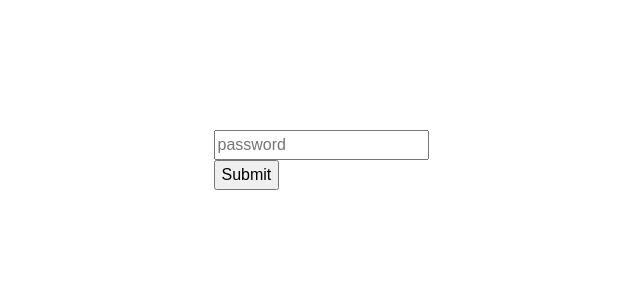
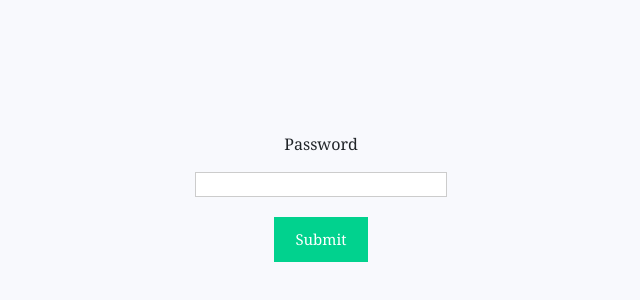
Before and after one commit to DurdenP/wedding, a React (Create React App) app: page /password in a window 1280 px wide. Shown: the part 240-540 px from the top of the page, without its empty margins (319-959 px from the left). Built offline with nearby package versions, Linux system fonts and the light colour scheme; what react-google-maps would draw is missing.

Commit message:
improve password page

```diff
--- a/src/Screen/Avenue.js
+++ b/src/Screen/Avenue.js
@@ -2,8 +2,6 @@ import React from 'react';
 import {
   Row, Col,
 } from 'reactstrap';
-
-import { ChurchMap } from '../Component';
 import AvenueMap from "../Component/ChurchMap";
 
 export default function Avenue(props) {
--- a/src/Screen/Gallery.js
+++ b/src/Screen/Gallery.js
@@ -4,6 +4,8 @@ import {
   Row,
   Col,
 } from 'reactstrap';
+
+// import "./image.css"
 
 export default function Gallery(props) {
   const { image } = props.config;
@@ -16,7 +18,7 @@ export default function Gallery(props) {
           </Row>
           <Row className="mb-5">
               <Col>
-                  <ImageGallery items={image.gallery} />
+                  <ImageGallery items={image.gallery} showIndex={true}/>
               </Col>
           </Row>
       </div>
--- a/src/Screen/Homepage.js
+++ b/src/Screen/Homepage.js
@@ -3,7 +3,6 @@ import React from 'react';
 import {Container} from "reactstrap";
 import Screen from "./index";
 import config from "../config";
-
 export default function Homepage() {
     return (
         <Container className="app">
--- /dev/null
+++ b/src/Screen/Password.css
@@ -0,0 +1,59 @@
+.login {
+    font-family: sans-serif;
+    display: flex;
+    align-items: center;
+    justify-content: center;
+    flex-direction: column;
+    gap: 20px;
+    height: 100vh;
+    font-family: Cambria, Cochin, Georgia, Times, "Times New Roman", serif;
+    background-color: #f8f9fd;
+}
+
+input[type="text"],
+input[type="password"] {
+    height: 25px;
+    border: 1px solid rgba(0, 0, 0, 0.2);
+}
+
+input[type="submit"] {
+    margin-top: 10px;
+    cursor: pointer;
+    font-size: 15px;
+    background: #01d28e;
+    border: 1px solid #01d28e;
+    color: #fff;
+    padding: 10px 20px;
+}
+
+input[type="submit"]:hover {
+    background: #6cf0c2;
+}
+
+.button-container {
+    display: flex;
+    justify-content: center;
+}
+
+.login-form {
+    background-color: white;
+    padding: 2rem;
+    box-shadow: 0 4px 8px 0 rgba(0, 0, 0, 0.2), 0 6px 20px 0 rgba(0, 0, 0, 0.19);
+}
+
+.list-container {
+    display: flex;
+}
+
+.error {
+    color: red;
+    font-size: 16px;
+}
+
+
+.input-container {
+    display: flex;
+    flex-direction: column;
+    gap: 8px;
+    margin: 10px;
+}
--- a/src/Screen/Password.js
+++ b/src/Screen/Password.js
@@ -1,11 +1,16 @@
 import React, {useEffect, useState} from 'react';
+import './Password.css'
 
 export default function Password(props) {
 
     const {setIsAuth} = props
+    const [errorMessage, setErrorMessage] = useState('');
+
     const [password, setPassword] = useState("")
 
-    function handleSubmit() {
+    function handleSubmit(event) {
+        event.preventDefault();
+        setErrorMessage('')
         if(password){
             const requestOptions = {
                 method: 'POST',
@@ -17,26 +22,35 @@ export default function Password(props) {
                     if(response.status === 201){
                         console.log('ok')
                         setIsAuth(true)
+                    } else {
+                        setErrorMessage('invalid password');
                     }
                 })
         }
     }
 
+    const renderForm = (
+        <div className="login">
+            <div className="form">
+                <form onSubmit={handleSubmit}>
+                    <div className="input-container">
+                        <label>Password </label>
+                        <input type="password" name="pass" required onChange={(e)=>setPassword(e.target.value)}/>
+                        {errorMessage && <div className="error">{errorMessage}</div>}
+                    </div>
+                    <div className="button-container">
+                        <input type="submit" />
+                    </div>
+                </form>
+            </div>
+        </div>
+
+    );
+
     return (
-        <div
-            style={{
-                display: 'flex',
-                alignItems: 'center',
-                justifyContent: 'center',
-                height: '100vh',
-            }}
-        >
-            <div>
-                <input type="text" placeholder="password" name="password" onChange={e =>setPassword(e.target.value)}/>
-                <div>
-                    <input type="button" value="Submit" onClick={()=>handleSubmit()}/>
-                </div>
-
+        <div className="app">
+            <div className="login-form">
+                { renderForm}
             </div>
         </div>
     );
--- /dev/null
+++ b/src/Screen/image.css
@@ -0,0 +1,18 @@
+.image-gallery {
+    width: 40%;
+    height: auto;
+    position: center;
+}
+
+.image-gallery-slide img {
+    width: 100%;
+    height: auto;
+    max-height: 80vh;
+    object-fit: cover;
+    overflow: hidden;
+    object-position: center center;
+}
+
+.fullscreen .image-gallery-slide img {
+    max-height: 100vh;
+}
```
